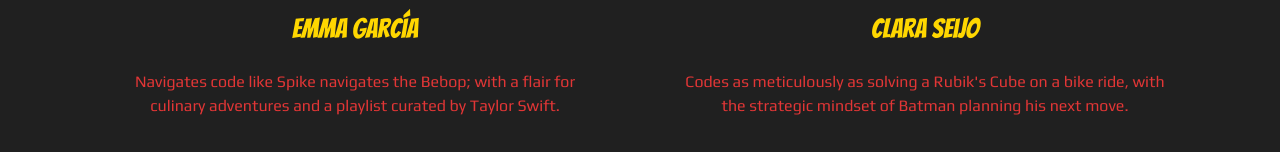
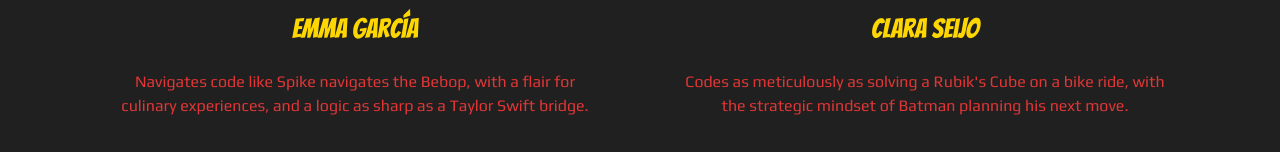
Before and after one commit to emxgrz/HeroZone_frontend, a React (Vite) app: page /about in a window 1280 px wide. Shown: the part 483-635 px from the top of the page. Built offline with nearby package versions, Linux system fonts and the light colour scheme; a web font is replaced by a local one.

Commit message:
bio updated to match reality

```diff
--- a/src/pages/AboutPage.jsx
+++ b/src/pages/AboutPage.jsx
@@ -19,8 +19,8 @@ function AboutPage() {
 
           <h5 className="mt-2 dev-name">Emma García</h5>
           <p className="dev-bio">
-            Navigates code like Spike navigates the Bebop; with a flair for
-            culinary adventures and a playlist curated by Taylor Swift.
+            Navigates code like Spike navigates the Bebop, with a flair for
+            culinary experiences, and a logic as sharp as a Taylor Swift bridge.
           </p>
 
           <div className="social-links mt-3">
```
